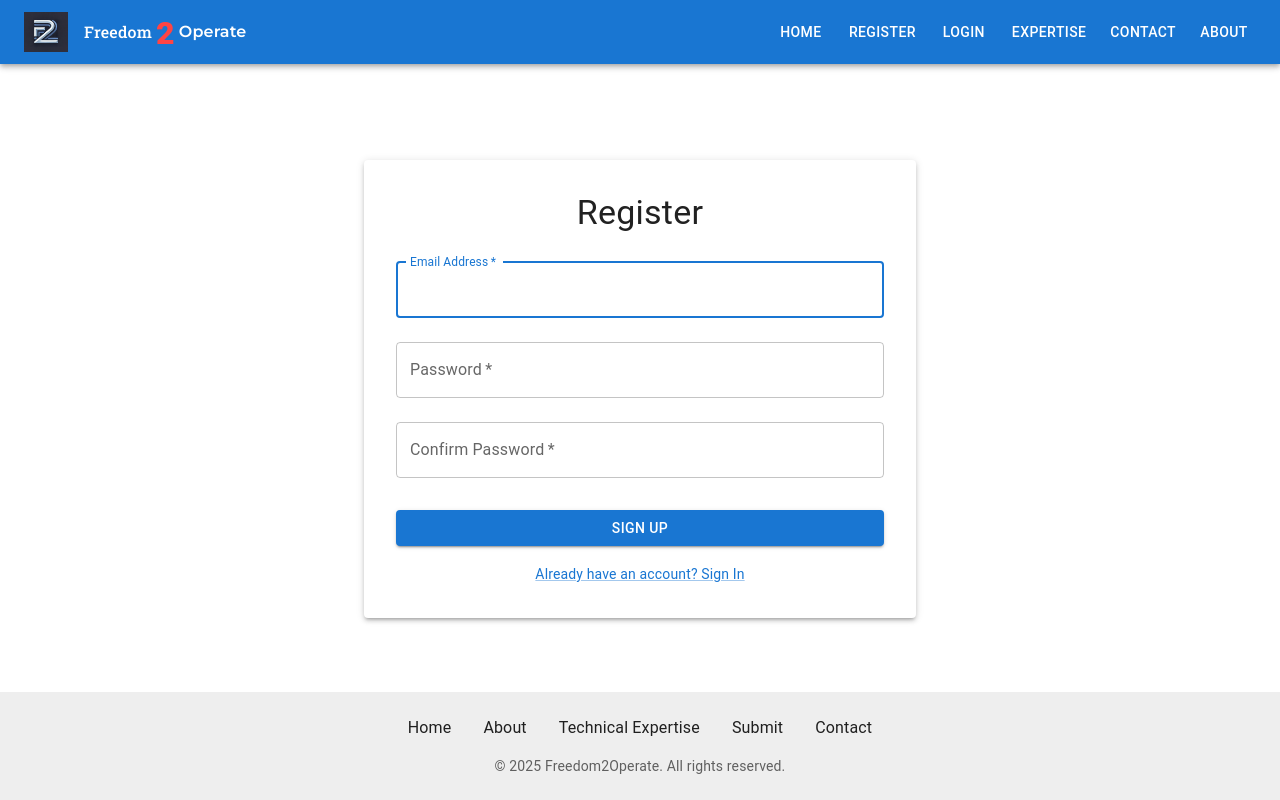
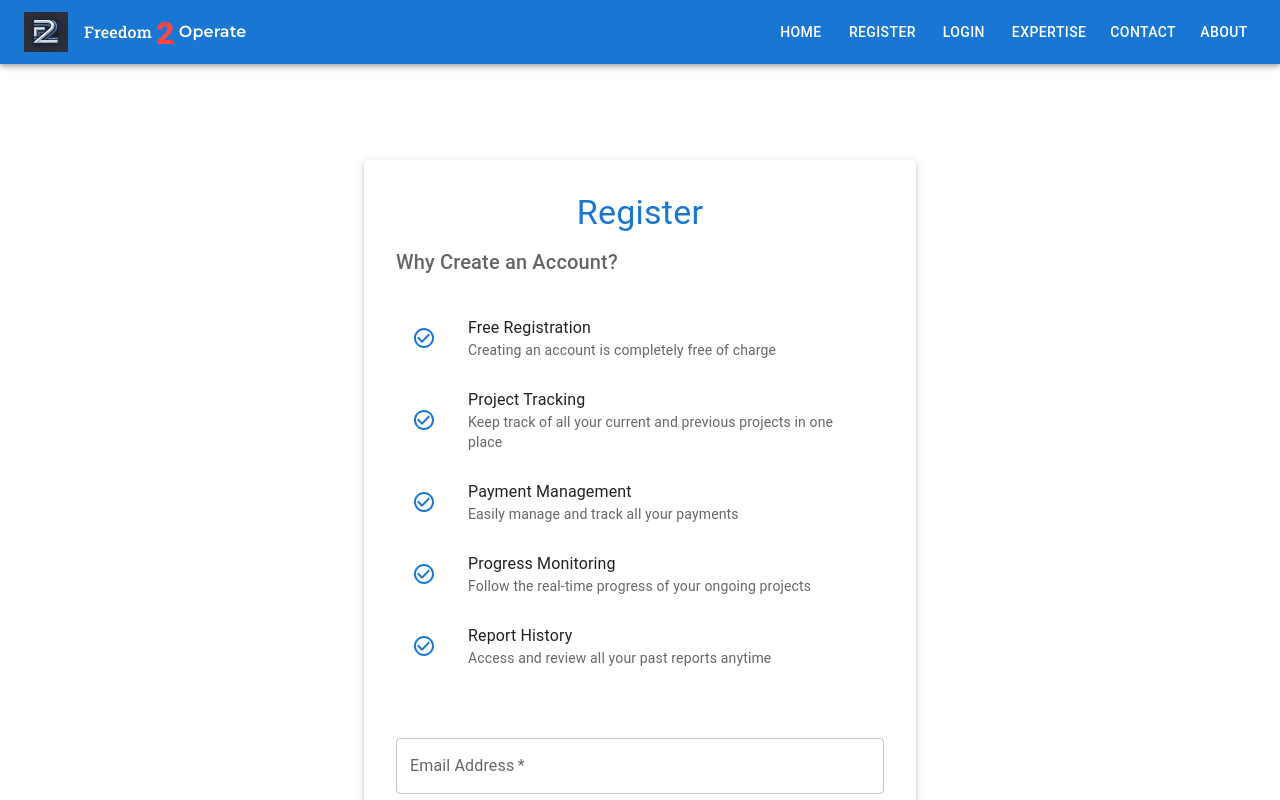
Before and after one commit to smythmyke/Freedom2Operate, a React (Vite) app in the folder freedom2operate/: page /register in a window 1280 px wide. Shown: the top 800 px of the page. Built offline with nearby package versions, Linux system fonts and the light colour scheme; no server answers.

Commit message:
Update branding from 'Freedom to Operate' to 'Freedom 2 Operate' across all components

```diff
--- a/freedom2operate/src/components/LandingPage.tsx
+++ b/freedom2operate/src/components/LandingPage.tsx
@@ -247,7 +247,7 @@ const LandingPage = () => {
           Our Services
         </Typography>
         <Typography paragraph>
-          Our Freedom to Operate (FTO) search service helps you understand whether your invention
+          Our Freedom 2 Operate (FTO) search service helps you understand whether your invention
           can be made, used, or sold without infringing valid intellectual property rights of others.
         </Typography>
         <Typography paragraph>
@@ -259,6 +259,27 @@ const LandingPage = () => {
           Each search typically takes 4-8 hours to complete, ensuring a thorough analysis of all relevant documents
           and potential conflicts.
         </Typography>
+        <Typography paragraph>
+          Our comprehensive analysis is delivered in a high-quality PDF report that includes:
+        </Typography>
+        <Box sx={{ ml: 2, mb: 2 }}>
+          <Typography paragraph>
+            • <strong>Primary Results:</strong> The closest and most relevant patents/publications that contain
+            features matching your claims. These are carefully analyzed and presented with detailed explanations.
+          </Typography>
+          <Typography paragraph>
+            • <strong>Secondary Results:</strong> Additional findings that are less focused or relevant but still
+            worth consideration in your freedom to operate analysis.
+          </Typography>
+          <Typography paragraph>
+            • <strong>Bibliographic Information:</strong> Complete reference details for each result, making it
+            easy to track and verify sources.
+          </Typography>
+          <Typography paragraph>
+            • <strong>Feature Matching:</strong> Clear correlation between your invention's features and those
+            found in the prior art, helping you understand potential conflicts.
+          </Typography>
+        </Box>
         <Box sx={{ mt: 3 }}>
           <Typography variant="h6" gutterBottom>
             What's Included:
@@ -275,10 +296,10 @@ const LandingPage = () => {
       {/* What is FTO Section */}
       <Paper sx={{ p: 4, mb: 8 }}>
         <Typography variant="h4" gutterBottom>
-          What is a Freedom to Operate Search?
+          What is a Freedom 2 Operate Search?
         </Typography>
         <Typography paragraph>
-          A Freedom to Operate (FTO) search, also known as a clearance search, is a comprehensive analysis to determine whether
+          A Freedom 2 Operate (FTO) search, also known as a clearance search, is a comprehensive analysis to determine whether
           your product or technology can be commercially used without infringing valid intellectual property rights of others,
           particularly patents.
         </Typography>
--- a/freedom2operate/src/components/PaymentStep.tsx
+++ b/freedom2operate/src/components/PaymentStep.tsx
@@ -52,40 +52,35 @@ const PaymentStep = ({ amount, onSuccess, onError }: PaymentStepProps) => {
       <PayPalScriptProvider options={initialOptions}>
         <PayPalButtons
           style={{ layout: 'vertical' }}
-          createOrder={(_data: unknown, actions: {
-            order: {
-              create: (order: {
-                purchase_units: Array<{
-                  amount: {
-                    value: string;
-                    currency_code: string;
-                  };
-                  description: string;
-                }>;
-              }) => Promise<string>
-            }
-          }) => {
+          createOrder={(_data, actions) => {
             return actions.order.create({
+              intent: "CAPTURE",
               purchase_units: [
                 {
                   amount: {
                     value: amount.toString(),
                     currency_code: 'USD'
                   },
-                  description: 'Freedom to Operate Search Service'
+                  description: 'Freedom 2 Operate Search Service'
                 },
               ],
             });
           }}
-          onApprove={async (_data: unknown, actions: { order?: { capture: () => Promise<PayPalPaymentDetails> } }) => {
-            if (actions.order) {
-              const details = await actions.order.capture();
-              onSuccess(details);
+          onApprove={async (_data, actions) => {
+            try {
+              const details = await actions.order?.capture();
+              if (details) {
+                onSuccess(details as PayPalPaymentDetails);
+              }
+            } catch (error) {
+              console.error('Payment capture failed:', error);
+              setError('Payment capture failed. Please try again.');
+              onError(new Error('Payment capture failed'));
             }
           }}
-          onError={(err: Error) => {
+          onError={() => {
             setError('Payment failed. Please try again.');
-            onError(err);
+            onError(new Error('Payment failed'));
           }}
         />
       </PayPalScriptProvider>
--- a/freedom2operate/src/components/SubmissionForm.tsx
+++ b/freedom2operate/src/components/SubmissionForm.tsx
@@ -251,7 +251,7 @@ const SubmissionForm = () => {
                   onClick={() => setSearchType('fto')}
                   sx={{ mr: 2 }}
                 >
-                  Freedom to Operate
+                  Freedom 2 Operate
                 </Button>
                 <Button
                   variant={searchType === 'patentability' ? 'contained' : 'outlined'}
--- a/freedom2operate/src/components/TechnicalExpertisePage.tsx
+++ b/freedom2operate/src/components/TechnicalExpertisePage.tsx
@@ -18,7 +18,7 @@ const TechnicalExpertisePage = () => {
         </Typography>
         <Typography paragraph>
           Our team brings extensive experience in patent analysis across various technical fields.
-          We specialize in conducting thorough Freedom to Operate (FTO) searches in the following
+          We specialize in conducting thorough Freedom 2 Operate (FTO) searches in the following
           areas of technology.
         </Typography>
       </Paper>
--- a/freedom2operate/src/components/auth/Register.tsx
+++ b/freedom2operate/src/components/auth/Register.tsx
@@ -10,7 +10,12 @@ import {
   Box,
   Link,
   Alert,
+  List,
+  ListItem,
+  ListItemIcon,
+  ListItemText,
 } from '@mui/material';
+import CheckCircleOutlineIcon from '@mui/icons-material/CheckCircleOutline';
 
 const Register = () => {
   const [email, setEmail] = useState('');
@@ -48,9 +53,61 @@ const Register = () => {
     <Container maxWidth="sm">
       <Box sx={{ mt: 8, mb: 4 }}>
         <Paper elevation={3} sx={{ p: 4 }}>
-          <Typography variant="h4" component="h1" gutterBottom align="center">
+          <Typography variant="h4" component="h1" gutterBottom align="center" sx={{ color: 'primary.main' }}>
             Register
           </Typography>
+          <Box sx={{ mb: 4 }}>
+            <Typography variant="h6" gutterBottom sx={{ color: 'text.secondary', mb: 2 }}>
+              Why Create an Account?
+            </Typography>
+            <List>
+              <ListItem>
+                <ListItemIcon>
+                  <CheckCircleOutlineIcon color="primary" />
+                </ListItemIcon>
+                <ListItemText
+                  primary="Free Registration"
+                  secondary="Creating an account is completely free of charge"
+                />
+              </ListItem>
+              <ListItem>
+                <ListItemIcon>
+                  <CheckCircleOutlineIcon color="primary" />
+                </ListItemIcon>
+                <ListItemText
+                  primary="Project Tracking"
+                  secondary="Keep track of all your current and previous projects in one place"
+                />
+              </ListItem>
+              <ListItem>
+                <ListItemIcon>
+                  <CheckCircleOutlineIcon color="primary" />
+                </ListItemIcon>
+                <ListItemText
+                  primary="Payment Management"
+                  secondary="Easily manage and track all your payments"
+                />
+              </ListItem>
+              <ListItem>
+                <ListItemIcon>
+                  <CheckCircleOutlineIcon color="primary" />
+                </ListItemIcon>
+                <ListItemText
+                  primary="Progress Monitoring"
+                  secondary="Follow the real-time progress of your ongoing projects"
+                />
+              </ListItem>
+              <ListItem>
+                <ListItemIcon>
+                  <CheckCircleOutlineIcon color="primary" />
+                </ListItemIcon>
+                <ListItemText
+                  primary="Report History"
+                  secondary="Access and review all your past reports anytime"
+                />
+              </ListItem>
+            </List>
+          </Box>
           {error && <Alert severity="error" sx={{ mb: 2 }}>{error}</Alert>}
           <Box component="form" onSubmit={handleSubmit}>
             <TextField
@@ -61,7 +118,6 @@ const Register = () => {
               label="Email Address"
               name="email"
               autoComplete="email"
-              autoFocus
               value={email}
               onChange={(e) => setEmail(e.target.value)}
             />
--- a/freedom2operate/src/contexts/AuthContext.tsx
+++ b/freedom2operate/src/contexts/AuthContext.tsx
@@ -6,7 +6,8 @@ import {
   signOut,
   onAuthStateChanged
 } from 'firebase/auth';
-import { auth } from '../firebase';
+import { auth, db } from '../firebase';
+import { doc, setDoc } from 'firebase/firestore';
 
 interface AuthContextType {
   currentUser: User | null;
@@ -36,7 +37,11 @@ export function AuthProvider({ children }: AuthProviderProps) {
 
   async function signup(email: string, password: string) {
     try {
-      await createUserWithEmailAndPassword(auth, email, password);
+      const userCredential = await createUserWithEmailAndPassword(auth, email, password);
+      // Store additional user data in Firestore
+      await setDoc(doc(db, 'users', userCredential.user.uid), {
+        createdAt: new Date().toISOString(),
+      });
     } catch (error) {
       console.error('Error signing up:', error);
       throw error;
--- a/freedom2operate/src/utils/emailService.ts
+++ b/freedom2operate/src/utils/emailService.ts
@@ -18,11 +18,11 @@ export const sendSubmissionEmail = async (data: EmailData): Promise<void> => {
   const msg = {
     to,
     from: process.env.REACT_APP_SENDER_EMAIL || 'noreply@freedom2operate.com',
-    subject: `Freedom to Operate Search Request - ${projectName}`,
-    text: `Thank you for submitting your Freedom to Operate search request.\n\nProject: ${projectName}\nReference Number: ${referenceNumber}\n\nWe have attached a PDF copy of your submission for your records.\n\nOur team will review your submission and contact you soon.`,
+    subject: `Freedom 2 Operate Search Request - ${projectName}`,
+    text: `Thank you for submitting your Freedom 2 Operate search request.\n\nProject: ${projectName}\nReference Number: ${referenceNumber}\n\nWe have attached a PDF copy of your submission for your records.\n\nOur team will review your submission and contact you soon.`,
     html: `
-      <h2>Freedom to Operate Search Request</h2>
-      <p>Thank you for submitting your Freedom to Operate search request.</p>
+      <h2>Freedom 2 Operate Search Request</h2>
+      <p>Thank you for submitting your Freedom 2 Operate search request.</p>
       <p><strong>Project:</strong> ${projectName}<br>
       <strong>Reference Number:</strong> ${referenceNumber}</p>
       <p>We have attached a PDF copy of your submission for your records.</p>
@@ -58,7 +58,7 @@ export const sendAdminNotification = async (projectData: {
     from: process.env.REACT_APP_SENDER_EMAIL || 'noreply@freedom2operate.com',
     subject: `New FTO Search Request - ${projectData.projectName}`,
     text: `
-      New Freedom to Operate search request received.
+      New Freedom 2 Operate search request received.
 
       Project Name: ${projectData.projectName}
       Reference Number: ${projectData.referenceNumber}
@@ -68,7 +68,7 @@ export const sendAdminNotification = async (projectData: {
       Please log in to the admin dashboard to review the full submission.
     `,
     html: `
-      <h2>New Freedom to Operate Search Request</h2>
+      <h2>New Freedom 2 Operate Search Request</h2>
       <p>A new search request has been received.</p>
       <p>
         <strong>Project Name:</strong> ${projectData.projectName}<br>
--- a/freedom2operate/src/utils/pdfGenerator.ts
+++ b/freedom2operate/src/utils/pdfGenerator.ts
@@ -39,7 +39,7 @@ export const generateSubmissionPDF = (formData: FormData): jsPDF => {
 
   // Title
   doc.setFontSize(20);
-  doc.text('Freedom to Operate Search Request', margin, yPos);
+  doc.text('Freedom 2 Operate Search Request', margin, yPos);
   yPos += lineHeight * 2;
 
   // Basic Information
```
Also changed, not shown: 1 other file (tests, documents, lock files or other folders).
